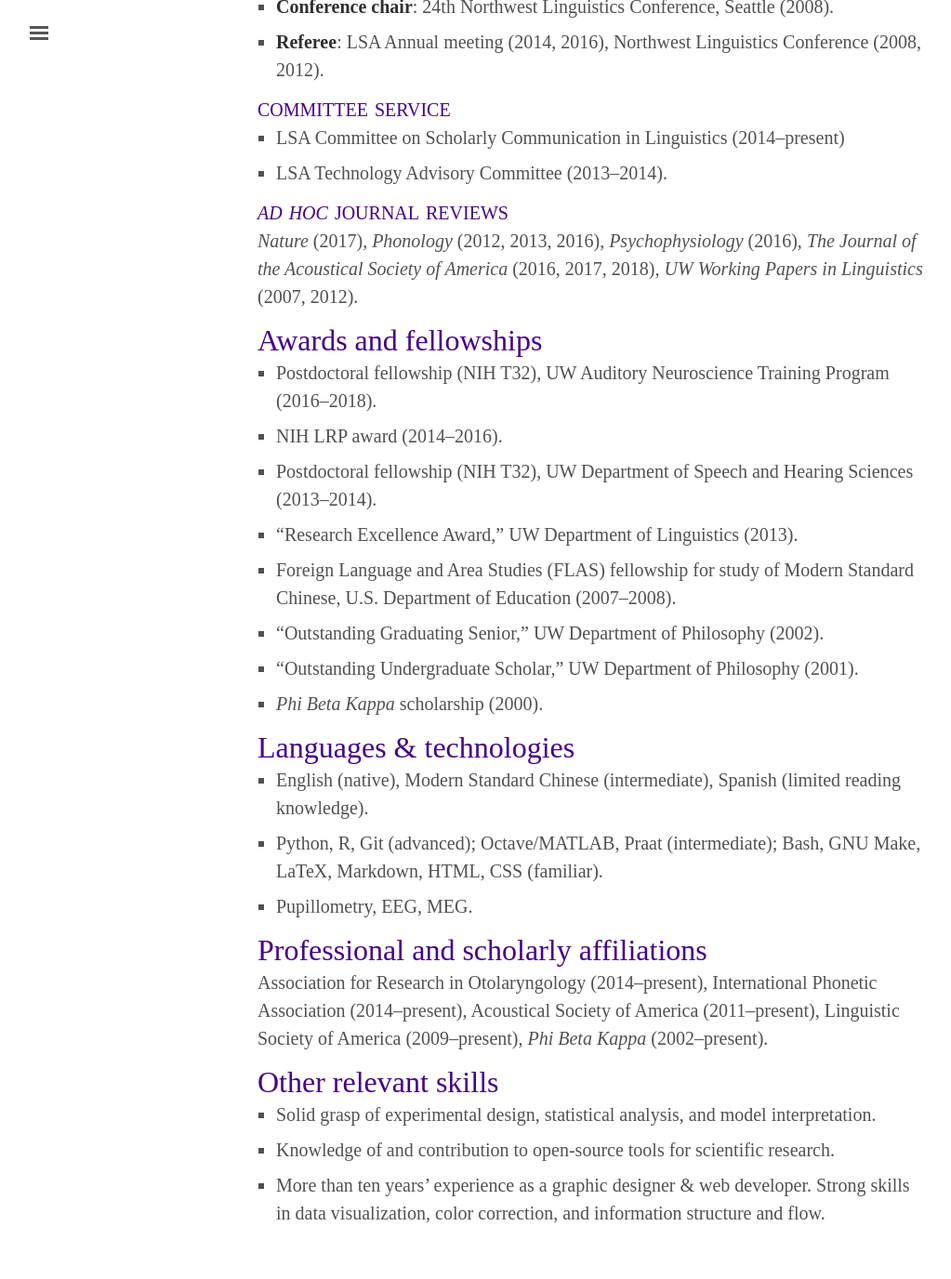
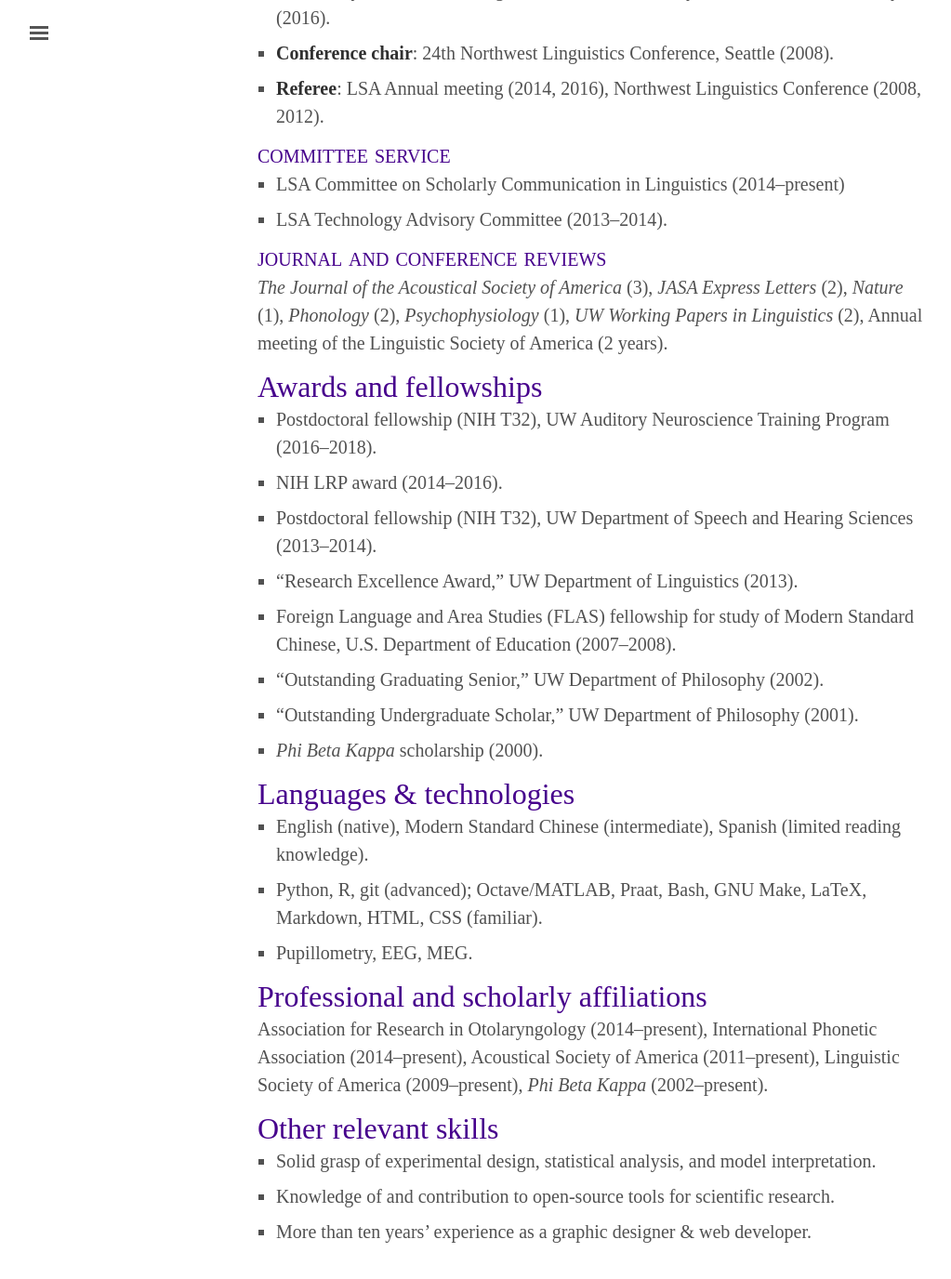
Before and after one commit to drammock/dan.mccloy.info, a Jekyll site: the page built from cv.md, in a window 1280 px wide and 1400 px high, scrolled down 6163 px. Shown: the top 1376 px of the window at 93% size, without its empty margins (3-1026 px from the left). Built offline with Jekyll 4.4.1, drawn with Linux system fonts in a browser that asks for light colours; some web fonts are replaced; Markdown is read by kramdown in place of the engine named in the settings.

Commit message:
add ldiff-pupil preprint; tweaks to journal reviews & other skills

```diff
--- a/cv.md
+++ b/cv.md
@@ -31,6 +31,7 @@
 
 ## Preprints
 
+- {% reference McCloyLeePupilLisdiff-preprint %}
 - {% reference McCloyLeeEEGPF-preprint %}
 - {% reference OBrienEtAl-preprint %}
 
@@ -132,8 +133,8 @@
 - LSA Committee on Scholarly Communication in Linguistics (2014–present)
 - LSA Technology Advisory Committee (2013–2014).
 
-## _Ad hoc_ journal reviews
-_Nature_ (2017), _Phonology_ (2012, 2013, 2016), _Psychophysiology_ (2016), _The Journal of the Acoustical Society of America_ (2016, 2017, 2018), _UW Working Papers in Linguistics_ (2007, 2012).
+## Journal and conference reviews
+_The Journal of the Acoustical Society of America_ (3), _JASA Express Letters_ (2), _Nature_ (1), _Phonology_ (2), _Psychophysiology_ (1), _UW Working Papers in Linguistics_ (2), Annual meeting of the Linguistic Society of America (2 years).
 
 # Awards and fellowships
 - Postdoctoral fellowship (NIH T32), UW Auditory Neuroscience Training Program (2016–2018).
@@ -147,7 +148,7 @@
 
 # Languages & technologies
 - English (native), Modern Standard Chinese (intermediate), Spanish (limited reading knowledge).
-- Python, R, Git (advanced); Octave/MATLAB, Praat (intermediate); Bash, GNU Make, LaTeX, Markdown, HTML, CSS (familiar).
+- Python, R, git (advanced); Octave/MATLAB, Praat, Bash, GNU Make, LaTeX, Markdown, HTML, CSS (familiar).
 - Pupillometry, EEG, MEG.
 
 # Professional and scholarly affiliations
@@ -157,4 +158,4 @@
 # Other relevant skills
 - Solid grasp of experimental design, statistical analysis, and model interpretation.
 - Knowledge of and contribution to open-source tools for scientific research.
-- More than ten years’ experience as a graphic designer & web developer. Strong skills in data visualization, color correction, and information structure and flow.
+- More than ten years’ experience as a graphic designer & web developer.
```
Also changed, not shown: _cv.md (+5 -4 lines), bib/McCloy_CV.bib (+9 -1 lines), 1 other file.
